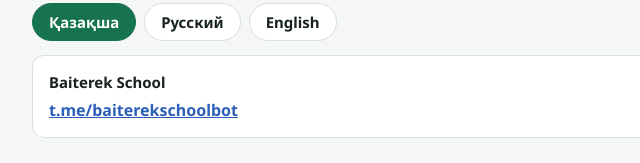
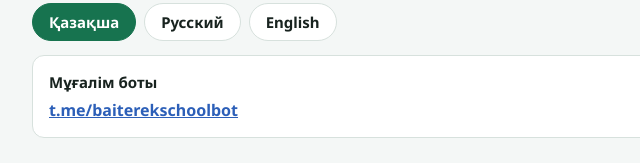
Before and after one commit to School262026/bastauysh, a plain HTML site: page bot.html in a window 1280 px wide. Shown: the part 266-429 px from the top of the page, 228-868 px from the left. Drawn offline with Linux system fonts and the light colour scheme; no server answers.

Commit message:
Нұсқаулықтан Baiterek атауы алынды
Co-Authored-By: Claude Sonnet 5.5 <noreply@anthropic.com>

```diff
--- a/bot.html
+++ b/bot.html
@@ -3,7 +3,7 @@
 <head>
 <meta charset="utf-8">
 <meta name="viewport" content="width=device-width, initial-scale=1">
-<meta name="description" content="Baiterek School мұғалімдеріне арналған Telegram ботты пайдалану нұсқаулығы">
+<meta name="description" content="Мұғалімдерге арналған Telegram ботты пайдалану нұсқаулығы">
 <title>Мұғалім боты нұсқаулығы</title>
 <link rel="preconnect" href="https://fonts.googleapis.com">
 <link rel="stylesheet" href="https://fonts.googleapis.com/css2?family=Noto+Sans:wght@400;500;700&family=Noto+Serif:wght@600;800&display=swap">
@@ -119,7 +119,7 @@ var LIVE_EX = [];   // пәндік беттерде мысалдарды сол
 var LIVE = null;
 
 var BOTS = [
-  { name: 'Baiterek School', url: 'https://t.me/baiterekschoolbot' }
+  { name: 'Мұғалім боты', url: 'https://t.me/baiterekschoolbot' }
 ];
 
 var T = {
```
